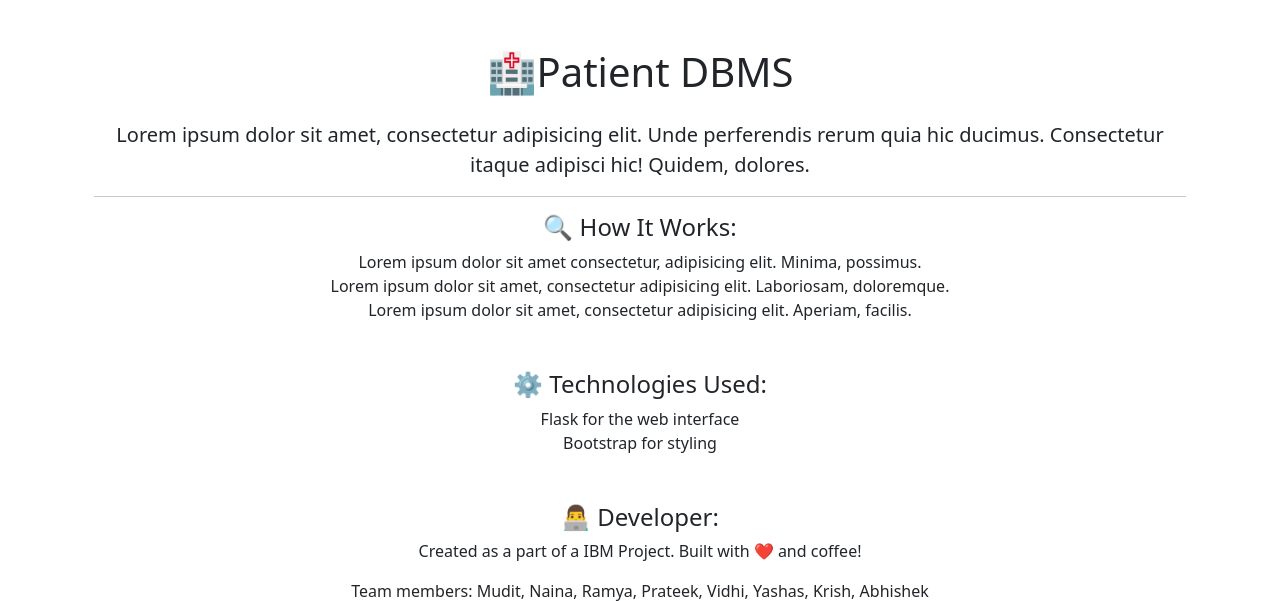
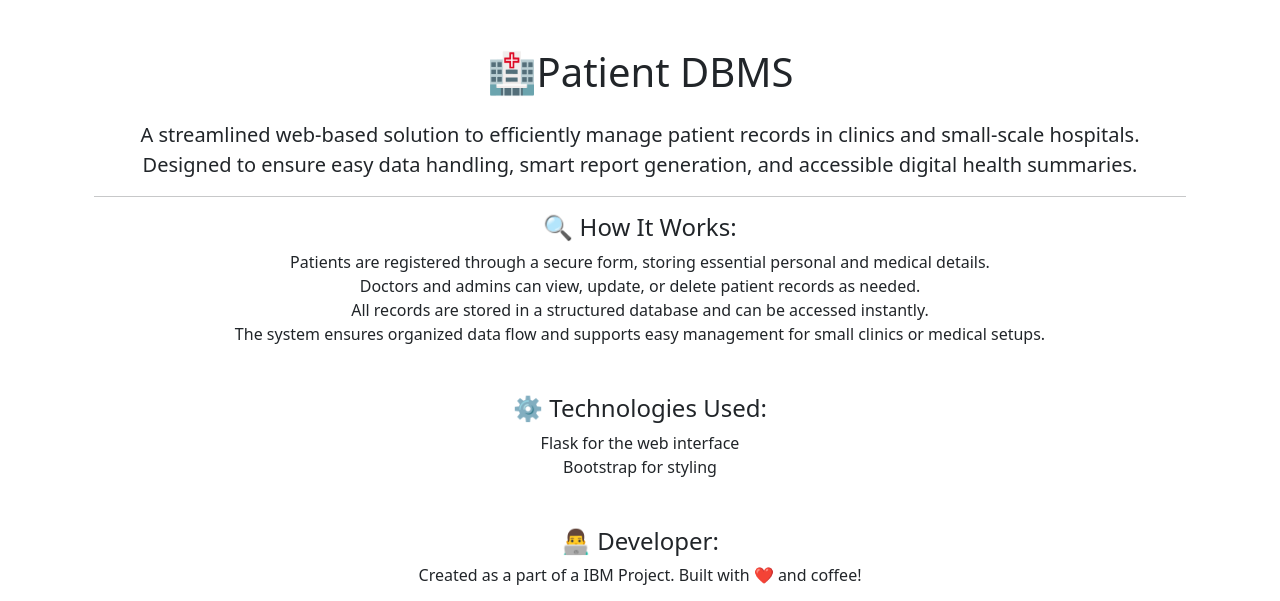
Before and after one commit to ibmpdbms/PDBMS, a Flask app: page /about in a window 1280 px wide. Shown: the part 58-659 px from the top of the page. Run offline with Flask 3, Linux system fonts and the light colour scheme; some libraries are stand-ins or nearby versions.

Commit message:
Update about.html

```diff
--- a/templates/about.html
+++ b/templates/about.html
@@ -9,14 +9,16 @@
     <div class="container">
         <h1 class="mb-4">🏥Patient DBMS</h1>
         <p class="lead">
-            Lorem ipsum dolor sit amet, consectetur adipisicing elit. Unde perferendis rerum quia hic ducimus. Consectetur itaque adipisci hic! Quidem, dolores.
+            A streamlined web-based solution to efficiently manage patient records in clinics and small-scale hospitals. Designed to ensure easy
+            data handling, smart report generation, and accessible digital health summaries.
         </p>
         <hr>
         <h4>🔍 How It Works:</h4>
         <ul class="text-start list-unstyled text-center mx-auto">
-            <li>Lorem ipsum dolor sit amet consectetur, adipisicing elit. Minima, possimus.</li>
-            <li>Lorem ipsum dolor sit amet, consectetur adipisicing elit. Laboriosam, doloremque.</li>
-            <li>Lorem ipsum dolor sit amet, consectetur adipisicing elit. Aperiam, facilis.</li>
+            <li>Patients are registered through a secure form, storing essential personal and medical details.</li>
+            <li>Doctors and admins can view, update, or delete patient records as needed.</li>
+            <li>All records are stored in a structured database and can be accessed instantly.</li>
+            <li>The system ensures organized data flow and supports easy management for small clinics or medical setups.</li>
         </ul>
         <div class="mt-5">
         <h4>⚙️ Technologies Used:</h4>
```
